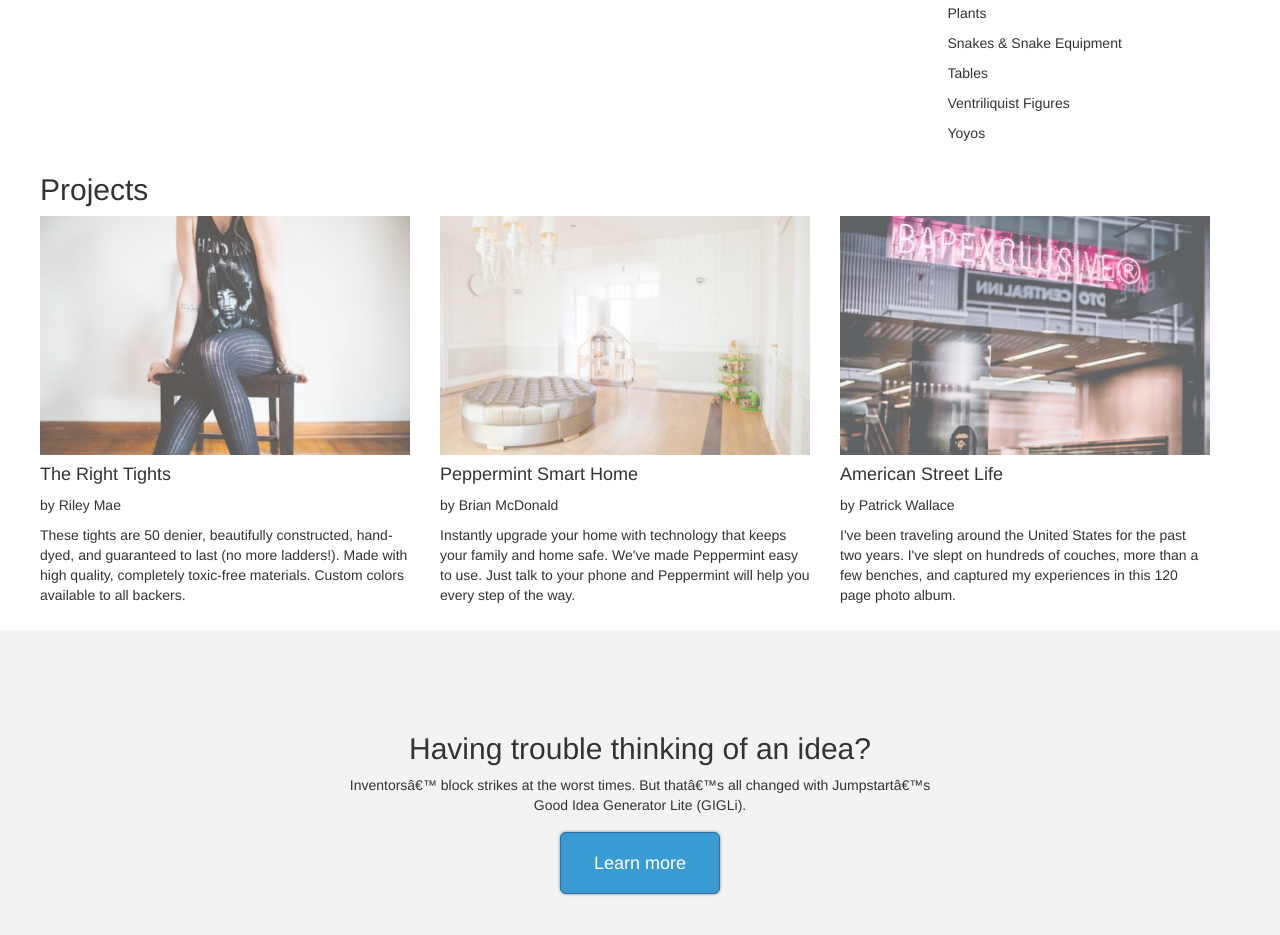
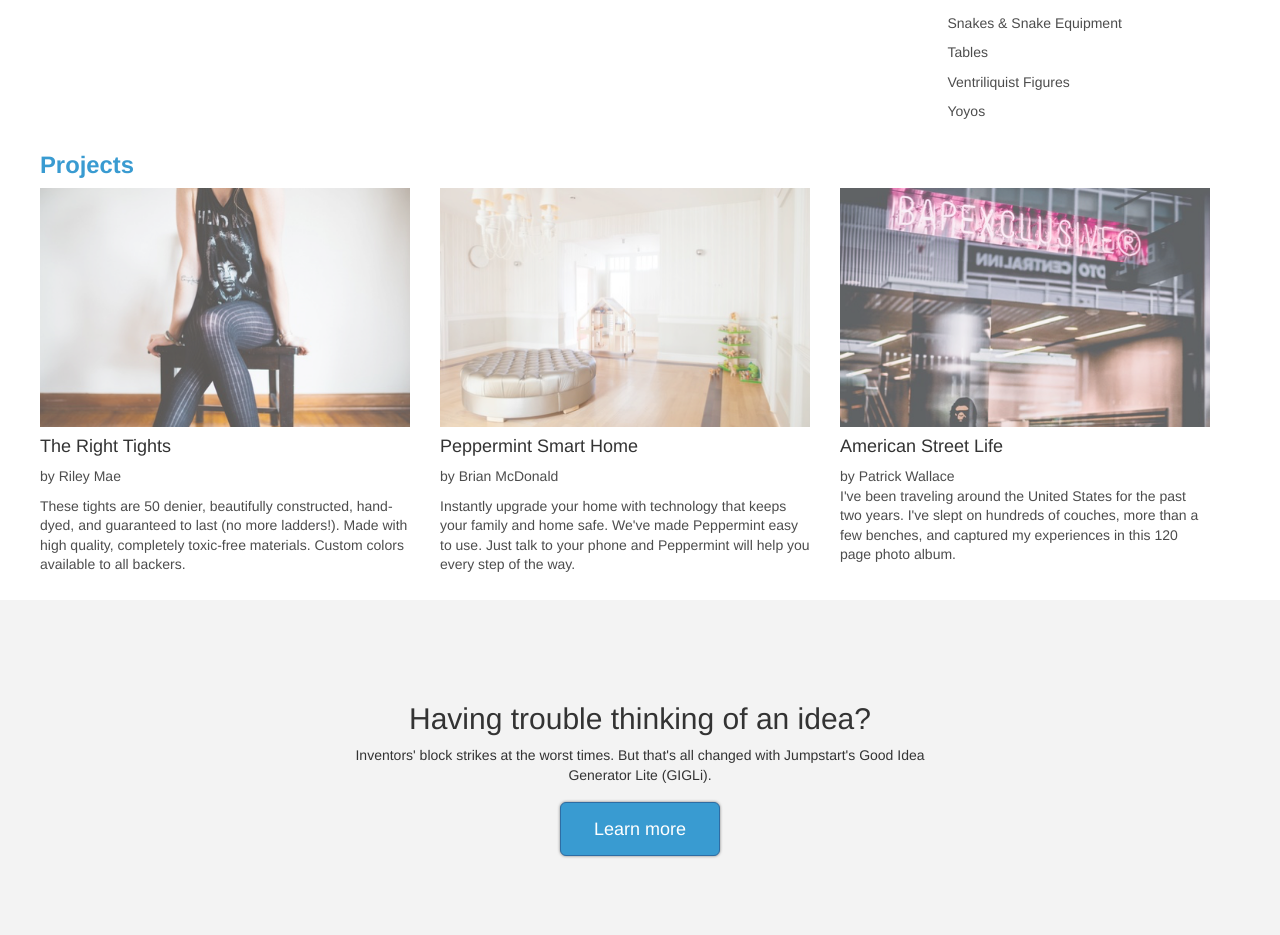
Before and after one commit to robersonj/jumpstart, a plain HTML site: page index.html in a window 1280 px wide. Shown: the part 1103-2038 px from the top of the page. Drawn offline with nearby package versions, Linux system fonts and the light colour scheme.

Commit message:
Added style changes.

```diff
--- a/index.html
+++ b/index.html
@@ -122,7 +122,7 @@
                     <div class="image-container">
                         <img src="./resources/images/project3.png" alt="">
                     </div>
-                    <div class="txt-container">
+                    <div class="txt-container categories">
                         <h4>American Street Life</h4>
                         <p>by Patrick Wallace</p>
                         <p>I've been traveling around the United States for the past two years. I've slept on hundreds of couches, more than a few benches, and captured my experiences in this 120 page photo album.</p>
@@ -135,7 +135,7 @@
     <!-- Footer Section -->
     <footer class="center">
         <h2>Having trouble thinking of an idea?</h2>
-        <p class="center">Inventorsâ€™ block strikes at the worst times. But thatâ€™s all changed with Jumpstartâ€™s Good Idea Generator Lite (GIGLi).</p>
+        <p class="center">Inventors' block strikes at the worst times. But that's all changed with Jumpstart's Good Idea Generator Lite (GIGLi).</p>
         <a href="#" class="btn btn-primary btn-lg center">Learn more</a>
     </footer>
 
--- a/resources/css/style.css
+++ b/resources/css/style.css
@@ -1,5 +1,16 @@
 body {
     padding-top: 50px;
+}
+
+#featured h2, #projects h2 {
+    color: #399bd1;
+    font-size: 1.7rem;
+    font-weight: bold;
+}
+
+#featured p, #projects p {
+    line-height: 1.4;
+    color: rgba(0, 0, 0, 0.7);
 }
 
 html {
@@ -14,10 +25,10 @@ main {
 .btn {
     display: block;
     width: 11.4rem;
-    padding: 1.3rem 0;
+    padding: 1rem 0;
     background-color: #399bd1;
     box-shadow: 0 0 3px rgba(0, 0, 0, 0.5);
-    margin-top: 2.8rem;
+    margin-top: 4rem;
 }
 
 .box {
@@ -133,6 +144,10 @@ nav .active {
     width: 100%;
 }
 
+#projects .categories p {
+    margin-bottom: 0;
+}
+
 /* Footer Styles */
 
 footer {
```
